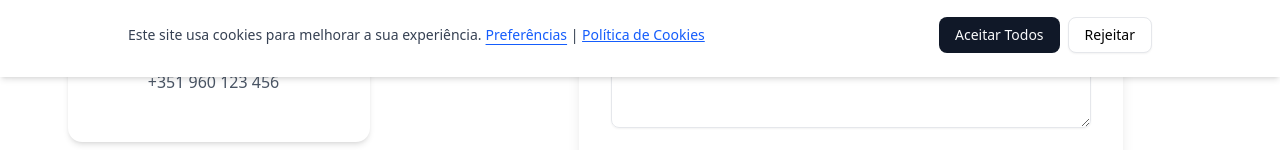
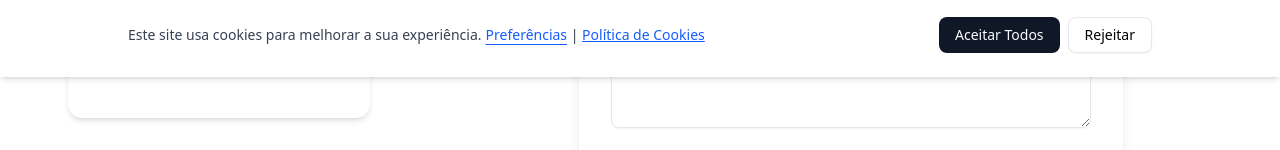
Before and after one commit to devsembo/cplpcwebsite, a Next.js app: page /contacto in a window 1280 px wide. Shown: the part 723-873 px from the top of the page. Built offline with nearby package versions, Linux system fonts and the light colour scheme.

Commit message:
fix: phone number

```diff
--- a/src/app/contacto/page.tsx
+++ b/src/app/contacto/page.tsx
@@ -93,8 +93,7 @@ export default function Contact() {
                                         </div>
                                         <div>
                                             <h3 className="font-medium text-lg mb-1">Telefone</h3>
-                                            <p className="text-gray-600">+351 210 123 456</p>
-                                            <p className="text-gray-600">+351 960 123 456</p>
+                                            <p className="text-gray-600">+351 923 382 195</p>
                                         </div>
                                     </CardContent>
                                 </Card>
```
